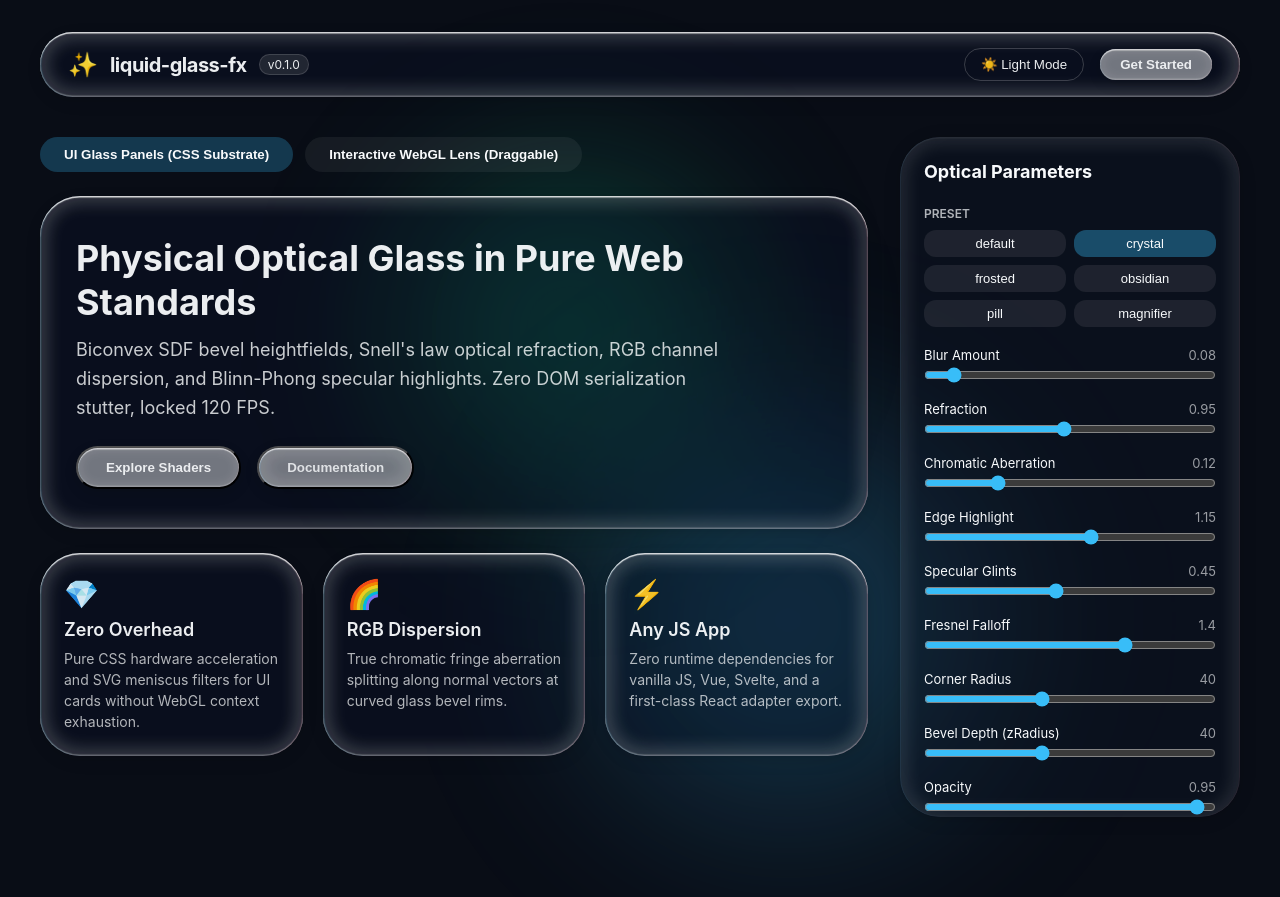
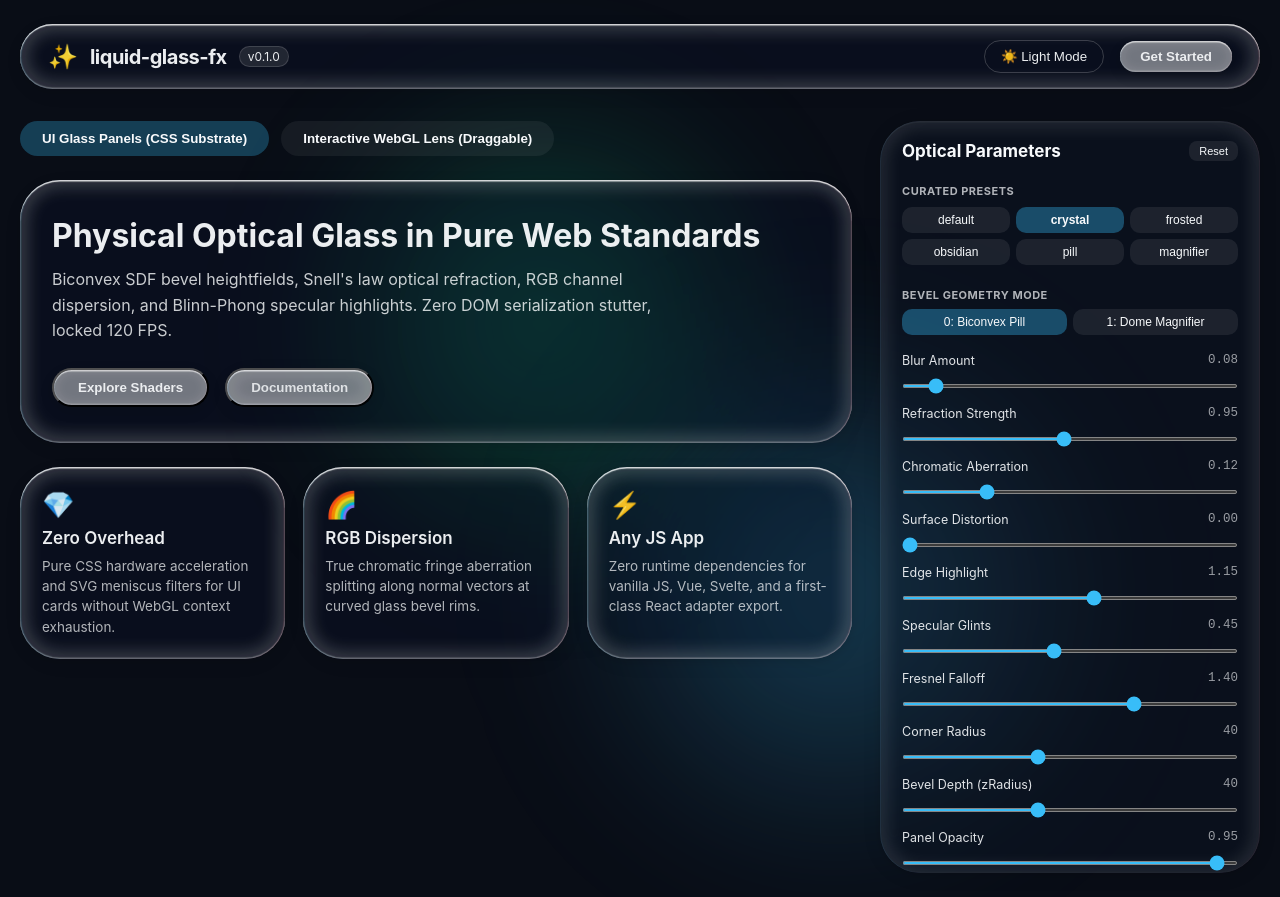
Before and after one commit to davidpconqueror/liquid-glass-fx, a React (Vite) app in the folder playground/: page / in a window 1280 px wide. Before the commit the page ends 849 px from the top, so only its background shows below. Built offline with nearby package versions, Linux system fonts and the light colour scheme.

Commit message:
fix(playground): make controls panel fully scrollable with all 16 parameters accessible

```diff
--- a/playground/index.html
+++ b/playground/index.html
@@ -21,6 +21,27 @@
         background: #f1f5f9;
         color: #0f172a;
       }
+      /* Clean scrollbars for controls panel */
+      ::-webkit-scrollbar {
+        width: 6px;
+        height: 6px;
+      }
+      ::-webkit-scrollbar-track {
+        background: transparent;
+      }
+      ::-webkit-scrollbar-thumb {
+        background: rgba(255, 255, 255, 0.2);
+        border-radius: 4px;
+      }
+      ::-webkit-scrollbar-thumb:hover {
+        background: rgba(56, 189, 248, 0.5);
+      }
+      body.light ::-webkit-scrollbar-thumb {
+        background: rgba(0, 0, 0, 0.2);
+      }
+      body.light ::-webkit-scrollbar-thumb:hover {
+        background: rgba(14, 165, 233, 0.6);
+      }
     </style>
   </head>
   <body>
--- a/playground/src/App.tsx
+++ b/playground/src/App.tsx
@@ -35,28 +35,32 @@ export function App() {
     setConfig((prev) => ({ ...prev, [key]: val }));
   };
 
+  const resetPreset = () => {
+    setConfig(GLASS_PRESETS[selectedPreset]);
+  };
+
   return (
     <div
       style={{
         minHeight: "100vh",
         position: "relative",
-        padding: "32px 24px",
-        overflow: "hidden",
+        padding: "24px 20px",
+        overflowX: "hidden",
       }}
     >
       {/* Background Aurora Orbs for optical depth */}
       <div
         style={{
           position: "fixed",
-          top: "10%",
-          left: "25%",
-          width: 500,
-          height: 500,
+          top: "8%",
+          left: "22%",
+          width: 520,
+          height: 520,
           borderRadius: "50%",
           background:
             theme === "dark"
               ? "radial-gradient(circle, rgba(16, 185, 129, 0.35) 0%, transparent 70%)"
-              : "radial-gradient(circle, rgba(16, 185, 129, 0.25) 0%, transparent 70%)",
+              : "radial-gradient(circle, rgba(16, 185, 129, 0.22) 0%, transparent 70%)",
           filter: "blur(60px)",
           pointerEvents: "none",
           zIndex: 0,
@@ -65,22 +69,22 @@ export function App() {
       <div
         style={{
           position: "fixed",
-          top: "40%",
-          right: "15%",
-          width: 600,
-          height: 600,
+          top: "38%",
+          right: "12%",
+          width: 580,
+          height: 580,
           borderRadius: "50%",
           background:
             theme === "dark"
               ? "radial-gradient(circle, rgba(56, 189, 248, 0.3) 0%, transparent 70%)"
-              : "radial-gradient(circle, rgba(14, 165, 233, 0.2) 0%, transparent 70%)",
+              : "radial-gradient(circle, rgba(14, 165, 233, 0.18) 0%, transparent 70%)",
           filter: "blur(70px)",
           pointerEvents: "none",
           zIndex: 0,
         }}
       />
 
-      <div style={{ position: "relative", zIndex: 1, maxWidth: 1200, margin: "0 auto" }}>
+      <div style={{ position: "relative", zIndex: 1, maxWidth: 1240, margin: "0 auto" }}>
         {/* Navigation Bar */}
         <LiquidGlassPanel
           as="nav"
@@ -92,7 +96,7 @@ export function App() {
             alignItems: "center",
             justifyContent: "space-between",
             padding: "16px 28px",
-            marginBottom: 40,
+            marginBottom: 32,
           }}
         >
           <div style={{ display: "flex", alignItems: "center", gap: 12 }}>
@@ -121,6 +125,7 @@ export function App() {
                 borderRadius: 20,
                 color: "inherit",
                 cursor: "pointer",
+                fontWeight: 500,
               }}
             >
               {theme === "dark" ? "☀️ Light Mode" : "🌙 Dark Mode"}
@@ -145,8 +150,8 @@ export function App() {
         <div
           style={{
             display: "grid",
-            gridTemplateColumns: "1fr 340px",
-            gap: 32,
+            gridTemplateColumns: "1fr 380px",
+            gap: 28,
             alignItems: "start",
           }}
         >
@@ -156,14 +161,15 @@ export function App() {
               <button
                 onClick={() => setActiveTab("panel")}
                 style={{
-                  padding: "10px 24px",
+                  padding: "10px 22px",
                   borderRadius: 24,
                   border: "none",
                   fontWeight: 600,
                   cursor: "pointer",
                   background:
-                    activeTab === "panel" ? "rgba(56, 189, 248, 0.25)" : "rgba(255,255,255,0.06)",
+                    activeTab === "panel" ? "rgba(56, 189, 248, 0.28)" : "rgba(255,255,255,0.06)",
                   color: "inherit",
+                  transition: "all 0.2s ease",
                 }}
               >
                 UI Glass Panels (CSS Substrate)
@@ -171,14 +177,15 @@ export function App() {
               <button
                 onClick={() => setActiveTab("lens")}
                 style={{
-                  padding: "10px 24px",
+                  padding: "10px 22px",
                   borderRadius: 24,
                   border: "none",
                   fontWeight: 600,
                   cursor: "pointer",
                   background:
-                    activeTab === "lens" ? "rgba(56, 189, 248, 0.25)" : "rgba(255,255,255,0.06)",
+                    activeTab === "lens" ? "rgba(56, 189, 248, 0.28)" : "rgba(255,255,255,0.06)",
                   color: "inherit",
+                  transition: "all 0.2s ease",
                 }}
               >
                 Interactive WebGL Lens (Draggable)
@@ -192,17 +199,17 @@ export function App() {
                   preset={selectedPreset}
                   config={config}
                   theme={theme}
-                  style={{ padding: "40px 36px" }}
+                  style={{ padding: "36px 32px" }}
                 >
-                  <h1 style={{ fontSize: 36, marginBottom: 12, fontWeight: 700 }}>
+                  <h1 style={{ fontSize: 32, marginBottom: 12, fontWeight: 700 }}>
                     Physical Optical Glass in Pure Web Standards
                   </h1>
                   <p
                     style={{
-                      fontSize: 18,
+                      fontSize: 16,
                       opacity: 0.85,
                       lineHeight: 1.6,
-                      maxWidth: 650,
+                      maxWidth: 620,
                       marginBottom: 24,
                     }}
                   >
@@ -215,7 +222,7 @@ export function App() {
                       as="button"
                       preset="pill"
                       interactive
-                      style={{ padding: "12px 28px", color: "inherit", fontWeight: 600 }}
+                      style={{ padding: "10px 24px", color: "inherit", fontWeight: 600 }}
                     >
                       Explore Shaders
                     </LiquidGlassPanel>
@@ -223,7 +230,7 @@ export function App() {
                       as="button"
                       preset={selectedPreset}
                       interactive
-                      style={{ padding: "12px 28px", color: "inherit", fontWeight: 600 }}
+                      style={{ padding: "10px 24px", color: "inherit", fontWeight: 600 }}
                     >
                       Documentation
                     </LiquidGlassPanel>
@@ -235,18 +242,18 @@ export function App() {
                   style={{
                     display: "grid",
                     gridTemplateColumns: "repeat(3, 1fr)",
-                    gap: 20,
+                    gap: 18,
                   }}
                 >
                   <LiquidGlassPanel
                     preset={selectedPreset}
                     config={config}
                     theme={theme}
-                    style={{ padding: 24 }}
+                    style={{ padding: 22 }}
                   >
-                    <div style={{ fontSize: 28, marginBottom: 8 }}>💎</div>
-                    <h3 style={{ fontSize: 18, marginBottom: 8, fontWeight: 600 }}>Zero Overhead</h3>
-                    <p style={{ fontSize: 14, opacity: 0.75, lineHeight: 1.5 }}>
+                    <div style={{ fontSize: 26, marginBottom: 8 }}>💎</div>
+                    <h3 style={{ fontSize: 17, marginBottom: 8, fontWeight: 600 }}>Zero Overhead</h3>
+                    <p style={{ fontSize: 13.5, opacity: 0.75, lineHeight: 1.5 }}>
                       Pure CSS hardware acceleration and SVG meniscus filters for UI cards without
                       WebGL context exhaustion.
                     </p>
@@ -256,11 +263,11 @@ export function App() {
                     preset={selectedPreset}
                     config={config}
                     theme={theme}
-                    style={{ padding: 24 }}
+                    style={{ padding: 22 }}
                   >
-                    <div style={{ fontSize: 28, marginBottom: 8 }}>🌈</div>
-                    <h3 style={{ fontSize: 18, marginBottom: 8, fontWeight: 600 }}>RGB Dispersion</h3>
-                    <p style={{ fontSize: 14, opacity: 0.75, lineHeight: 1.5 }}>
+                    <div style={{ fontSize: 26, marginBottom: 8 }}>🌈</div>
+                    <h3 style={{ fontSize: 17, marginBottom: 8, fontWeight: 600 }}>RGB Dispersion</h3>
+                    <p style={{ fontSize: 13.5, opacity: 0.75, lineHeight: 1.5 }}>
                       True chromatic fringe aberration splitting along normal vectors at curved
                       glass bevel rims.
                     </p>
@@ -270,11 +277,11 @@ export function App() {
                     preset={selectedPreset}
                     config={config}
                     theme={theme}
-                    style={{ padding: 24 }}
+                    style={{ padding: 22 }}
                   >
-                    <div style={{ fontSize: 28, marginBottom: 8 }}>⚡</div>
-                    <h3 style={{ fontSize: 18, marginBottom: 8, fontWeight: 600 }}>Any JS App</h3>
-                    <p style={{ fontSize: 14, opacity: 0.75, lineHeight: 1.5 }}>
+                    <div style={{ fontSize: 26, marginBottom: 8 }}>⚡</div>
+                    <h3 style={{ fontSize: 17, marginBottom: 8, fontWeight: 600 }}>Any JS App</h3>
+                    <p style={{ fontSize: 13.5, opacity: 0.75, lineHeight: 1.5 }}>
                       Zero runtime dependencies for vanilla JS, Vue, Svelte, and a first-class
                       React adapter export.
                     </p>
@@ -286,7 +293,7 @@ export function App() {
               <div
                 style={{
                   position: "relative",
-                  height: 480,
+                  height: 520,
                   borderRadius: 24,
                   border: "1px solid rgba(255,255,255,0.1)",
                   background:
@@ -297,9 +304,9 @@ export function App() {
                   padding: 32,
                 }}
               >
-                <div style={{ userSelect: "none", pointerEvents: "none", maxWidth: 450 }}>
-                  <h2 style={{ fontSize: 28, marginBottom: 12 }}>Draggable Optical Magnifier</h2>
-                  <p style={{ fontSize: 15, opacity: 0.8, lineHeight: 1.6 }}>
+                <div style={{ userSelect: "none", pointerEvents: "none", maxWidth: 460 }}>
+                  <h2 style={{ fontSize: 26, marginBottom: 12 }}>Draggable Optical Lens</h2>
+                  <p style={{ fontSize: 14.5, opacity: 0.8, lineHeight: 1.6 }}>
                     Drag the glass lens across this canvas. Notice real-time Snell refraction, RGB
                     color fringing at the rim, and Blinn-Phong specular glints running at 120 FPS.
                   </p>
@@ -307,56 +314,86 @@ export function App() {
 
                 {/* Draggable WebGL Lens */}
                 <LiquidGlassLens
-                  preset="magnifier"
+                  preset={selectedPreset === "magnifier" ? "magnifier" : "default"}
                   config={config}
                   draggable={true}
-                  initialPosition={{ x: 120, y: 140 }}
+                  initialPosition={{ x: 100, y: 130 }}
                   style={{
                     width: 220,
                     height: 220,
-                    borderRadius: "50%",
+                    borderRadius: `${config.cornerRadius}px`,
                   }}
                 />
               </div>
             )}
           </div>
 
-          {/* Controls Panel */}
+          {/* Controls Panel (Sticky & Fully Scrollable) */}
+          <div
+            style={{
+              position: "sticky",
+              top: 24,
+              maxHeight: "calc(100vh - 48px)",
+              display: "flex",
+              flexDirection: "column",
+            }}
+          >
             <LiquidGlassPanel
               preset="default"
               theme={theme}
               style={{
-              padding: 24,
+                padding: "20px 22px",
                 display: "flex",
                 flexDirection: "column",
-              gap: 20,
-              maxHeight: "85vh",
+                gap: 18,
+                height: "100%",
+                maxHeight: "calc(100vh - 48px)",
                 overflowY: "auto",
+                overflowX: "hidden",
               }}
             >
-            <h3 style={{ fontSize: 18, fontWeight: 700 }}>Optical Parameters</h3>
+              <div style={{ display: "flex", justifyContent: "space-between", alignItems: "center" }}>
+                <h3 style={{ fontSize: 17, fontWeight: 700 }}>Optical Parameters</h3>
+                <button
+                  onClick={resetPreset}
+                  style={{
+                    background: "rgba(255,255,255,0.08)",
+                    border: "none",
+                    borderRadius: 8,
+                    padding: "4px 10px",
+                    fontSize: 11,
+                    color: "inherit",
+                    cursor: "pointer",
+                    fontWeight: 500,
+                  }}
+                >
+                  Reset
+                </button>
+              </div>
 
               {/* Presets */}
               <div>
-              <label style={{ fontSize: 12, fontWeight: 600, opacity: 0.7, textTransform: "uppercase" }}>
-                Preset
+                <label style={{ fontSize: 11, fontWeight: 700, opacity: 0.7, textTransform: "uppercase", letterSpacing: "0.5px" }}>
+                  Curated Presets
                 </label>
-              <div style={{ display: "grid", gridTemplateColumns: "1fr 1fr", gap: 8, marginTop: 8 }}>
+                <div style={{ display: "grid", gridTemplateColumns: "repeat(3, 1fr)", gap: 6, marginTop: 8 }}>
                   {(Object.keys(GLASS_PRESETS) as GlassPresetKey[]).map((p) => (
                     <button
                       key={p}
                       onClick={() => handlePresetChange(p)}
                       style={{
-                      padding: "6px 12px",
-                      borderRadius: 12,
-                      fontSize: 13,
+                        padding: "6px 8px",
+                        borderRadius: 10,
+                        fontSize: 12,
                         border: "none",
                         cursor: "pointer",
+                        fontWeight: selectedPreset === p ? 600 : 400,
                         background:
                           selectedPreset === p
                             ? "rgba(56, 189, 248, 0.35)"
                             : "rgba(255,255,255,0.08)",
                         color: "inherit",
+                        transition: "background 0.15s ease",
                       }}
                     >
                       {p}
@@ -365,25 +402,86 @@ export function App() {
                 </div>
               </div>
 
-            {/* Sliders */}
-            <div style={{ display: "flex", flexDirection: "column", gap: 14 }}>
+              {/* Bevel Mode Toggle */}
+              <div>
+                <label style={{ fontSize: 11, fontWeight: 700, opacity: 0.7, textTransform: "uppercase", letterSpacing: "0.5px" }}>
+                  Bevel Geometry Mode
+                </label>
+                <div style={{ display: "grid", gridTemplateColumns: "1fr 1fr", gap: 6, marginTop: 6 }}>
+                  <button
+                    onClick={() => updateParam("bevelMode", 0)}
+                    style={{
+                      padding: "6px 8px",
+                      borderRadius: 10,
+                      fontSize: 12,
+                      border: "none",
+                      cursor: "pointer",
+                      background:
+                        config.bevelMode === 0
+                          ? "rgba(56, 189, 248, 0.35)"
+                          : "rgba(255,255,255,0.08)",
+                      color: "inherit",
+                    }}
+                  >
+                    0: Biconvex Pill
+                  </button>
+                  <button
+                    onClick={() => updateParam("bevelMode", 1)}
+                    style={{
+                      padding: "6px 8px",
+                      borderRadius: 10,
+                      fontSize: 12,
+                      border: "none",
+                      cursor: "pointer",
+                      background:
+                        config.bevelMode === 1
+                          ? "rgba(56, 189, 248, 0.35)"
+                          : "rgba(255,255,255,0.08)",
+                      color: "inherit",
+                    }}
+                  >
+                    1: Dome Magnifier
+                  </button>
+                </div>
+              </div>
+
+              {/* All 16 Optical Sliders Grouped */}
+              <div style={{ display: "flex", flexDirection: "column", gap: 14, paddingBottom: 20 }}>
                 {[
+                  // Refraction & Optics
                   { label: "Blur Amount", key: "blurAmount", min: 0, max: 1, step: 0.01 },
-                { label: "Refraction", key: "refraction", min: 0, max: 2, step: 0.02 },
+                  { label: "Refraction Strength", key: "refraction", min: 0, max: 2, step: 0.02 },
                   { label: "Chromatic Aberration", key: "chromAberration", min: 0, max: 0.5, step: 0.01 },
+                  { label: "Surface Distortion", key: "distortion", min: 0, max: 1, step: 0.01 },
+
+                  // Lighting & Specular
                   { label: "Edge Highlight", key: "edgeHighlight", min: 0, max: 2, step: 0.05 },
                   { label: "Specular Glints", key: "specular", min: 0, max: 1, step: 0.05 },
                   { label: "Fresnel Falloff", key: "fresnel", min: 0, max: 2, step: 0.05 },
+
+                  // Geometry & Bevel
                   { label: "Corner Radius", key: "cornerRadius", min: 0, max: 100, step: 1 },
                   { label: "Bevel Depth (zRadius)", key: "zRadius", min: 0, max: 100, step: 1 },
-                { label: "Opacity", key: "opacity", min: 0, max: 1, step: 0.02 },
+                  { label: "Panel Opacity", key: "opacity", min: 0, max: 1, step: 0.02 },
+
+                  // Color & Exposure
+                  { label: "Color Saturation", key: "saturation", min: -1, max: 1, step: 0.05 },
+                  { label: "Optical Tint Strength", key: "tintStrength", min: 0, max: 1, step: 0.02 },
+                  { label: "Exposure / Brightness", key: "brightness", min: -0.5, max: 0.5, step: 0.02 },
+
+                  // Shadow System
                   { label: "Shadow Spread", key: "shadowSpread", min: 0, max: 50, step: 1 },
                   { label: "Shadow Opacity", key: "shadowOpacity", min: 0, max: 1, step: 0.02 },
+                  { label: "Shadow Offset Y", key: "shadowOffsetY", min: -10, max: 30, step: 1 },
                 ].map(({ label, key, min, max, step }) => (
                   <div key={key}>
-                  <div style={{ display: "flex", justifyContent: "space-between", fontSize: 13, marginBottom: 4 }}>
-                    <span>{label}</span>
-                    <span style={{ opacity: 0.6 }}>{(config as any)[key]}</span>
+                    <div style={{ display: "flex", justifyContent: "space-between", fontSize: 12.5, marginBottom: 4 }}>
+                      <span style={{ opacity: 0.9 }}>{label}</span>
+                      <span style={{ opacity: 0.6, fontFamily: "monospace" }}>
+                        {typeof (config as any)[key] === "number"
+                          ? ((config as any)[key] as number).toFixed(step < 1 ? 2 : 0)
+                          : (config as any)[key]}
+                      </span>
                     </div>
                     <input
                       type="range"
@@ -392,7 +490,7 @@ export function App() {
                       step={step}
                       value={(config as any)[key]}
                       onChange={(e) => updateParam(key as keyof GlassConfig, parseFloat(e.target.value))}
-                    style={{ width: "100%", accentColor: "#38bdf8", cursor: "pointer" }}
+                      style={{ width: "100%", accentColor: "#38bdf8", cursor: "pointer", height: 4 }}
                     />
                   </div>
                 ))}
@@ -401,5 +499,6 @@ export function App() {
           </div>
         </div>
       </div>
+    </div>
   );
 }
```
Also changed, not shown: src/dom/panel.ts (+11 -5 lines), 1 other file (tests, documents, lock files or other folders). Lines whose indentation alone changed are shown as unchanged.
